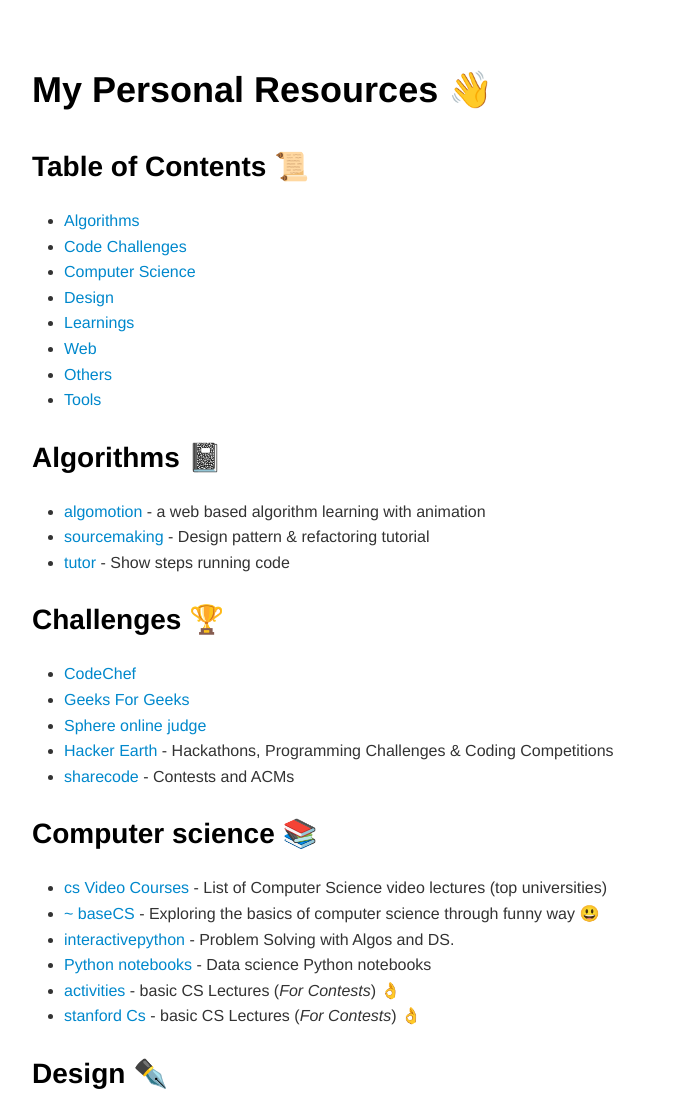
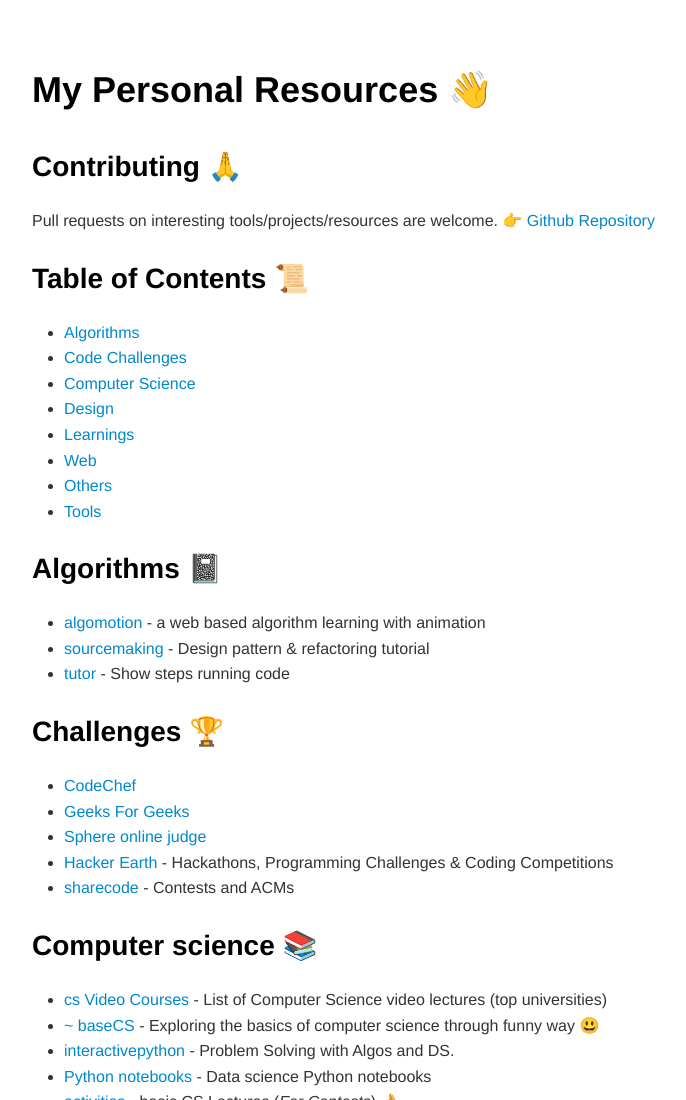
Before and after one commit to 3ripleM/Personal-Resources, a plain HTML site: page index.html in a window 1280 px wide. Shown: the top 1100 px of the page, without its empty margins (151-837 px from the left). Drawn offline with nearby package versions, Linux system fonts and the light colour scheme.

Commit message:
Add github repo to contributing section

```diff
--- a/index.html
+++ b/index.html
@@ -213,6 +213,9 @@ code.language-yaml {
       <div class="mume markdown-preview   ">
       <h1 class="mume-header" id="my-personal-resources-wave">My Personal Resources  &#x1F44B;</h1>
 
+<h2 class="mume-header" id="contributing">Contributing &#x1F64F;</h2>
+
+<p>Pull requests on interesting tools/projects/resources are welcome. <a href="https://github.com/3ripleM/Personal-Resources">&#x1F449; Github Repository</a></p>
 <h2 class="mume-header" id="table-of-contents">Table of Contents &#x1F4DC;</h2>
 
 <ul>
```
Also changed, not shown: 1 other file.
